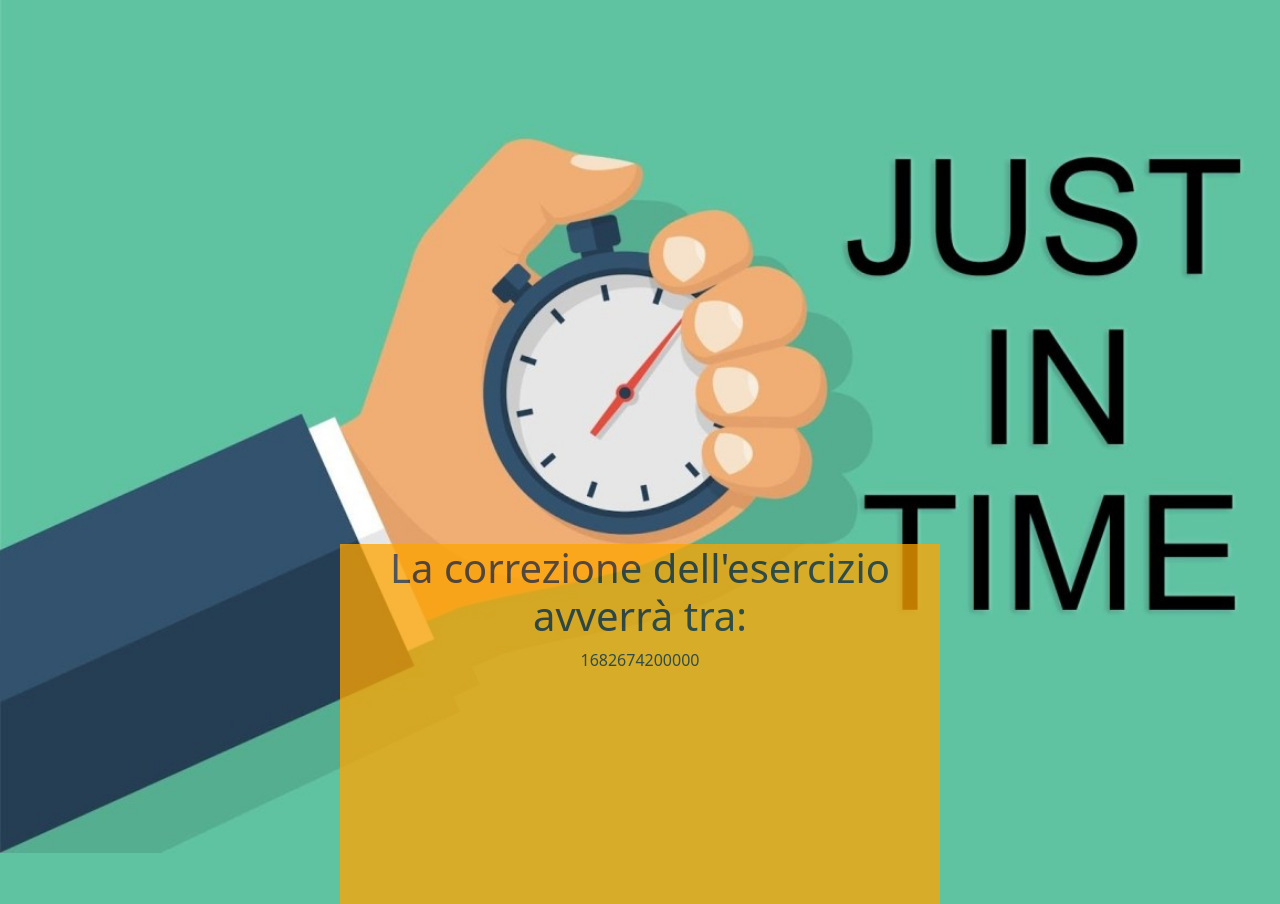
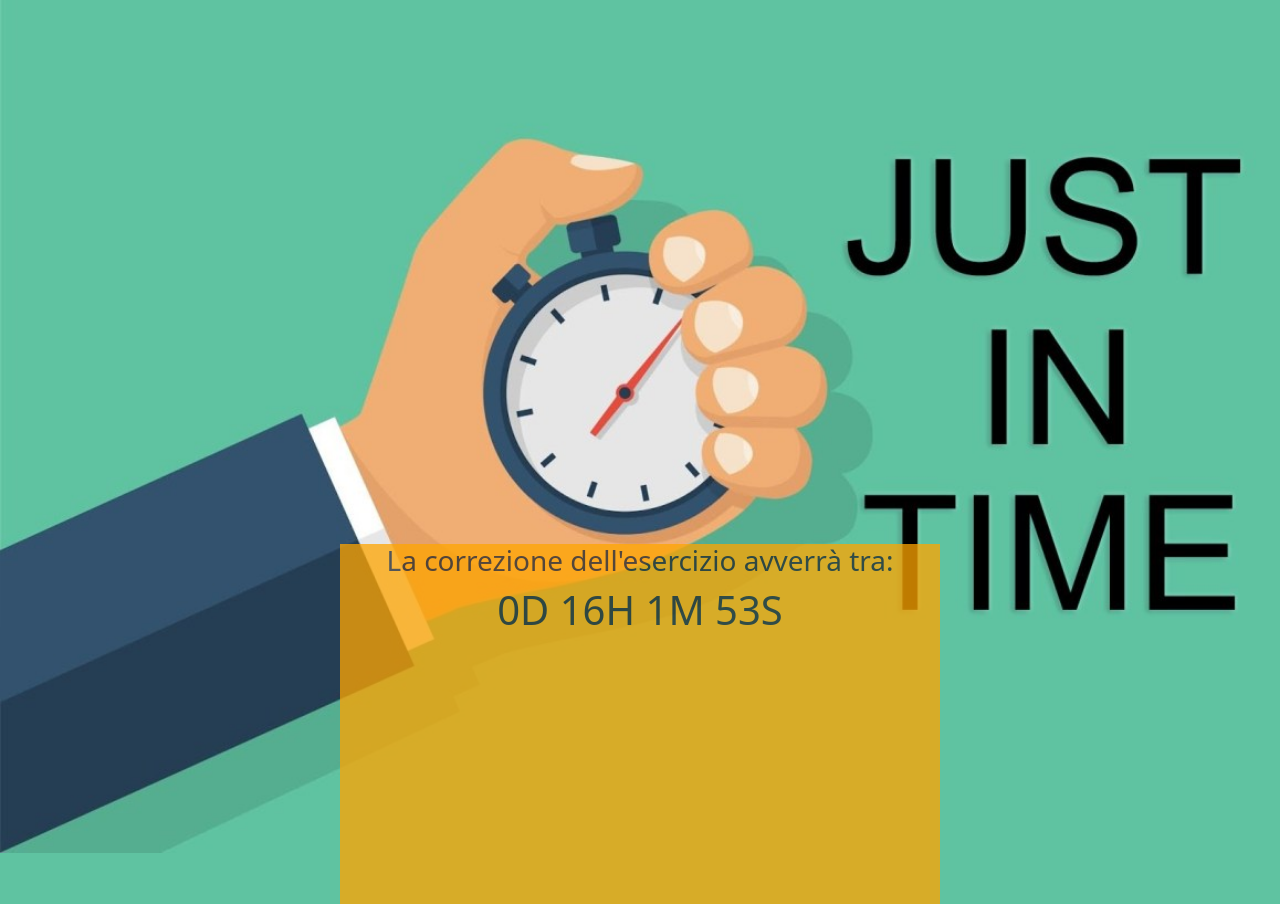
Before and after one commit to DavideFarci/js-simon, a plain HTML site: page index.html in a window 1280 px wide. Drawn offline with nearby package versions, Linux system fonts and the light colour scheme.

Commit message:
add program

```diff
--- a/assets/functions.js
+++ b/assets/functions.js
@@ -1,9 +1,32 @@
 // trasformare millisecondi in giorni ore minuti e secondi
-function timeConvertion(milliseconds) {
-    const seconds = milliseconds * 1000;
-    const minutes = seconds / 60;
-    const hours = minutes / 60;
-    const days = hours /24;
+// function countdown(milliseconds) {
+//     let timer = milliseconds;
+//     let now = new Date().getTime();
 
-    return days, hours, minutes, seconds
-}
+//     let distance = timer - now;
+
+//     let days = Math.floor(distance / (1000 * 60 * 60 * 24));
+//     let hours = Math.floor((distance % (1000 * 60 * 60 * 24)) / (1000 * 60 * 60));
+//     let minutes = Math.floor((distance % (1000 * 60 * 60)) / (1000 * 60));
+//     let seconds = Math.floor((distance % (1000 * 60)) / 1000);
+
+//     return days + "D" + hours + "H" + minutes + "M" + seconds + "S";
+// }
+
+function countdown() {
+    const timer = new Date("2023-04-28T09:30:00").getTime();
+
+    setInterval(() => {
+      const now = new Date().getTime();
+      const distance = timer - now;
+
+      const days = Math.floor(distance / (1000 * 60 * 60 * 24));
+      const hours = Math.floor((distance % (1000 * 60 * 60 * 24)) / (1000 * 60 * 60));
+      const minutes = Math.floor((distance % (1000 * 60 * 60)) / (1000 * 60));
+      const seconds = Math.floor((distance % (1000 * 60)) / 1000);
+
+      const countdownText = days + "D  " + hours + "H  " + minutes + "M  " + seconds + "S";
+
+      document.querySelector("#timer").innerHTML = countdownText;
+    }, 1000);
+  }
--- a/assets/script.js
+++ b/assets/script.js
@@ -14,6 +14,5 @@ Esistono dei metodi per trasformare una data in millisecondi?
 Buon divertimento!
 */
 
-const eleTimer = new Date("2023-04-28T09:30:00").getTime();
 
-document.querySelector("#timer").innerHTML = eleTimer;
+countdown();
--- a/index.html
+++ b/index.html
@@ -19,8 +19,8 @@
 
     <main class="container-fluid d-flex justify-content-center align-items-center">
         <div class="countdown text-center opacity-75">
-            <h1>La correzione dell'esercizio avverrà tra:</h1>
-            <p id="timer">giorni, ore minuti e secondi</p>
+            <h3>La correzione dell'esercizio avverrà tra:</h3>
+            <h1 id="timer">giorni, ore, minuti e secondi</h1>
         </div>
     </main>
 
```
Also changed, not shown: assets/style.css (+0 -8 lines).
